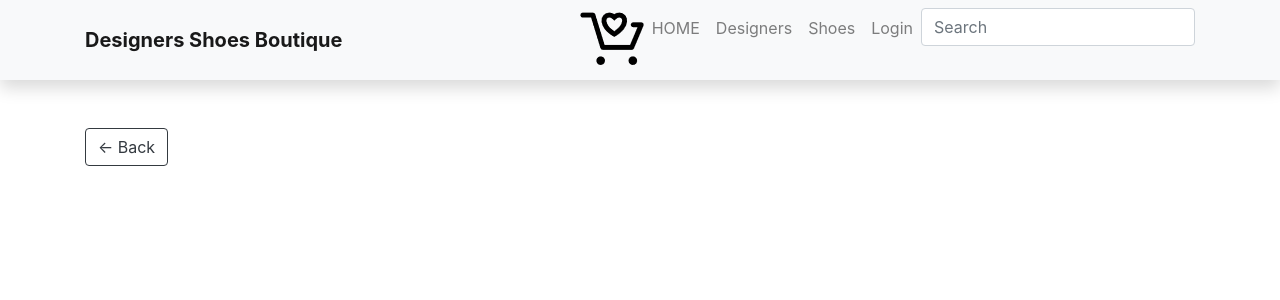
After one commit to VirginijaSleiniute/shopas, a Django app: page /shopas/cart/ in a window 1280 px wide. The commit adds this page. Shown: the top 300 px of the page. Run offline with Django 4.2, Linux system fonts and the light colour scheme; some libraries are stand-ins or nearby versions.

Commit message:
added cart html, url

```diff
--- a/mysite/shopas/templates/base.html
+++ b/mysite/shopas/templates/base.html
@@ -23,7 +23,9 @@
     <div class="collapse navbar-collapse" id="navbarResponsive">
       <ul class="navbar-nav ml-auto">
           {# čia dedami meniu punktai #}
+          <a href="{% url 'cart' %}">
           <img src="{% static 'images/shopping-cart.png' %}">
+        </a>
           <br>
         <li class="nav-item">
           <a class="nav-link" href="{% url 'index' %}">HOME</a>
--- /dev/null
+++ b/mysite/shopas/templates/cart.html
@@ -0,0 +1,7 @@
+{% extends 'base.html' %}
+{% load static %}
+{% block content %}
+	<div class="row">
+		<div class="col-lg-12">
+            <a  class="btn btn-outline-dark" href="{% url 'cart' %}">&#x2190; Back</a>
+{% endblock content %}
--- a/mysite/shopas/templates/item_list.html
+++ b/mysite/shopas/templates/item_list.html
@@ -15,6 +15,8 @@
             {% endif %}
             <div class="card-body">
               <h6 class="card-subtitle mb-2 text-muted">{{ item.designer }}</h6>
+              <button  class="btn btn-outline-success add-btn">To Cart</button>
+              <h4 style="display: inline-block; float: right"><strong>{{ item.price }} €</strong></h4>
               <p class="card-text"><a href="{{ item.id }}">{{ item.title }}</a></p>
             </div>
           </div>
--- a/mysite/shopas/templates/results.html
+++ b/mysite/shopas/templates/results.html
@@ -1,6 +1,5 @@
 {% extends "base.html" %}
 {% block title %}Search Results{% endblock %}
-
 {% block content %}
   <h1>Search by "{{query}}" results:</h1>
   </br>
@@ -15,5 +14,4 @@
   {% else %}
     <p>Can't find anything</p>
   {% endif %}
-
   {% endblock %}
--- a/mysite/shopas/templates/user_orders.html
+++ b/mysite/shopas/templates/user_orders.html
@@ -1,7 +1,5 @@
 {% extends "base.html" %}
-
 {% block title %}User Orders{% endblock %}
-
 {% block content %}
 <h1>My orders:</h1>
 {% for orders in items %}
--- a/mysite/shopas/urls.py
+++ b/mysite/shopas/urls.py
@@ -8,5 +8,6 @@ urlpatterns = [
     path('items/', views.ItemListView.as_view(), name='items'),
     path('items/<int:pk>', views.ItemDetailView.as_view(), name='item-detail'),
     path('search/', views.search, name='search'),
-    path('client_order/', views.UserItemListView.as_view(), name='client-orders')
+    path('client_order/', views.UserItemListView.as_view(), name='client-orders'),
+    path('cart/', views.cart, name='cart'),
 ]
--- a/mysite/shopas/views.py
+++ b/mysite/shopas/views.py
@@ -68,3 +68,8 @@ class UserItemListView(LoginRequiredMixin, generic.ListView):
 
     def get_queryset(self):
         return Order.objects.filter(client=self.request.user)
+
+
+def cart(request):
+    context = {}
+    return render(request, 'cart.html', context)
```
